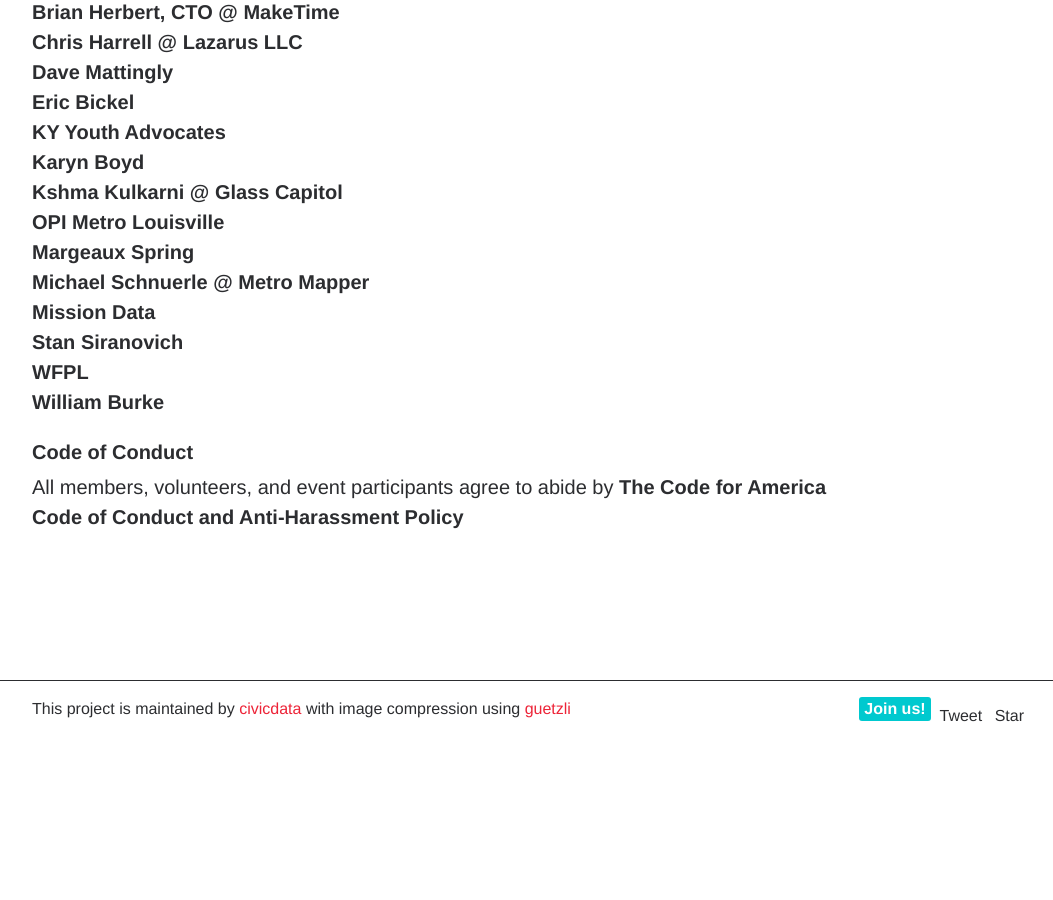
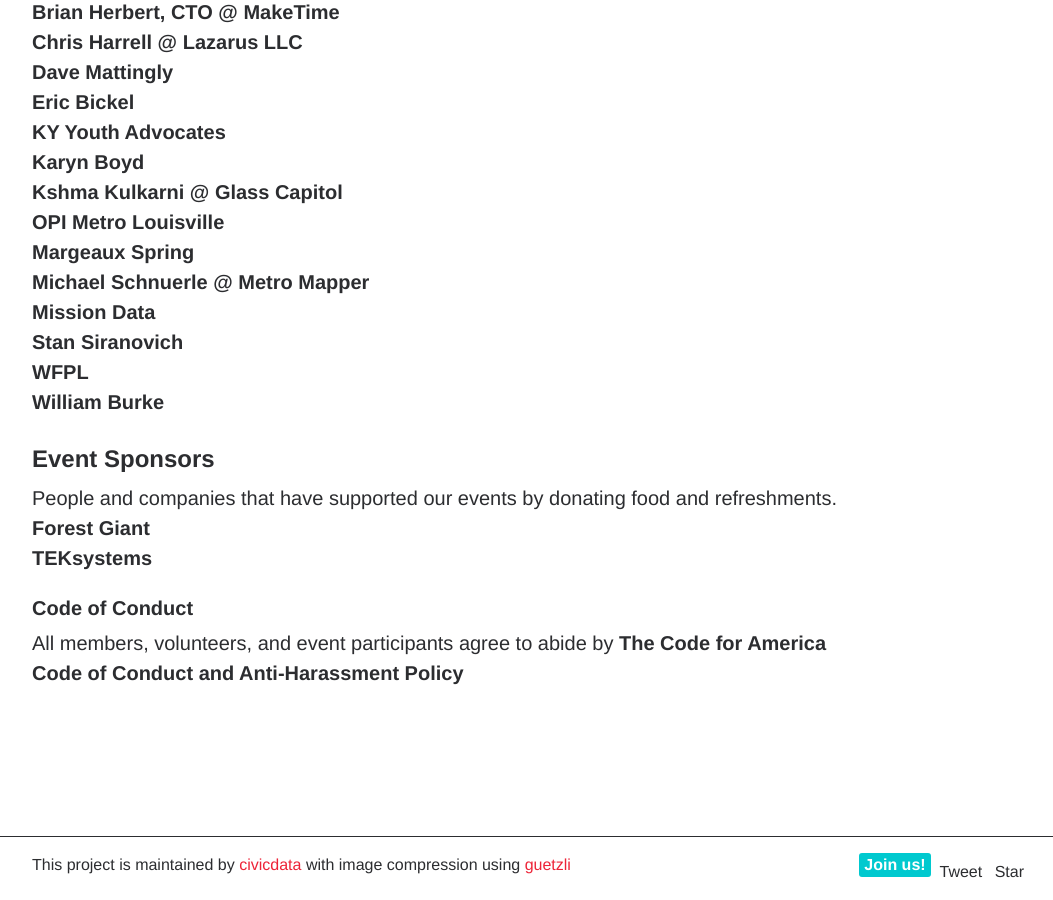
Before and after one commit to civicdata/civicdata.github.io, a Jekyll site: the page built from about.md, in a window 1280 px wide and 900 px high, scrolled down 1862 px. Shown: the whole window, without its empty margins (112-1165 px from the left). Built offline with Jekyll 4.4.1, drawn with Linux system fonts in a browser that asks for light colours; comment, search, counter and statistics services are not loaded; before the commit the page ends 2606 px from its top, so only the background shows below that.

Commit message:
Added new section for event sponors who dontate food and refreshments.  Added Forest Giant and TEKsystem.

```diff
--- a/about.md
+++ b/about.md
@@ -59,6 +59,11 @@ People and companies that have made a tax-deductible <a href="http://bit.ly/Give
 [__WFPL__](http://www.wfpl.org/)
 [__William Burke__](http://billstron.com/)
 
+### Event Sponsors
+People and companies that have supported our events by donating food and refreshments.
+[__Forest Giant__](https://www.forestgiant.com/)
+[__TEKsystems__](https://www.teksystems.com/)
+
 <!-- **History and Leadership**
 Louisville's Code for America Brigade was founded in December of 2012 by Michael Schnuerle after partnering with Louisville Metro since 2011 to open crime, restaurant, and permit data, creating interactive maps for the city, and advising on the city's open data portal launch in October 2011.
 
```
